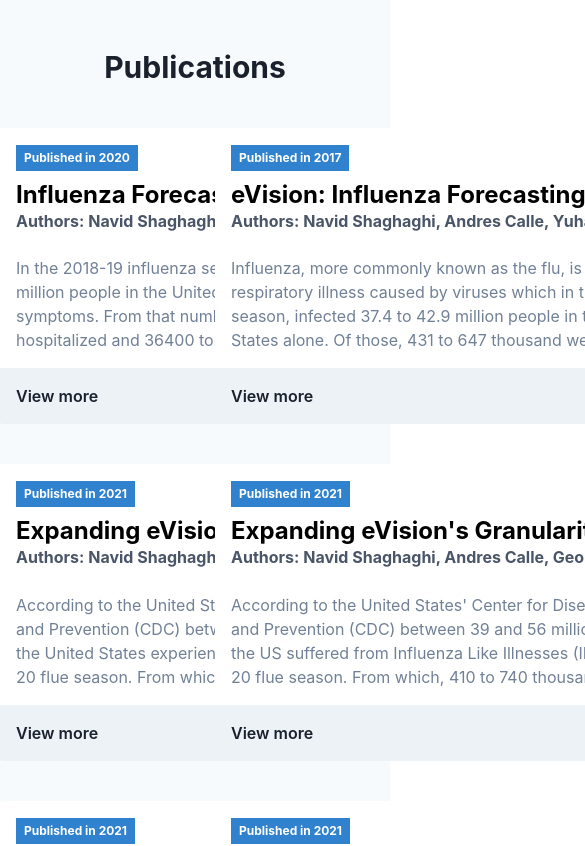
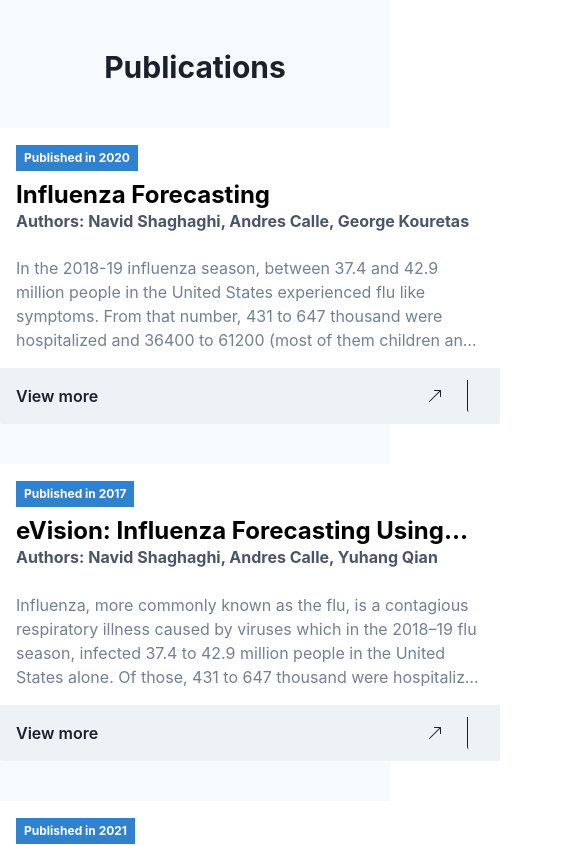
Before and after one commit to EpidemicVision/eVision-website, a React (Vite) app: page / in a window 390 px wide. Shown: the part 1220-2066 px from the top of the page, 585 px wide, since content can reach past the window. Built offline with nearby package versions, Linux system fonts and the light colour scheme.

Commit message:
fix: small mobile fixes

```diff
--- a/src/App.tsx
+++ b/src/App.tsx
@@ -10,7 +10,7 @@
 export const App = () => {
   return (
     <Layout>
-      <Box bg="gray.50">
+      <Box bg="gray.50" id="hero">
         <HeroSection />
       </Box>
 
--- a/src/components/Header.tsx
+++ b/src/components/Header.tsx
@@ -24,7 +24,7 @@
 import eVisionLogo from '../assets/eVision-Logo.png'
 
 const navLinks = [
-    { name: 'Home', link: '/' },
+    { name: 'Home', link: '#hero' },
     //!{ name: 'Tool', link: '#tool' },
     // { name: 'Features', link: '#features' },
     { name: 'Papers', link: '#publications' },
--- a/src/components/Publications.tsx
+++ b/src/components/Publications.tsx
@@ -71,7 +71,8 @@
 
     return (
         <Box
-            h="1000px"
+            h="fit-content"
+            id="publications"
         >
             <Heading
                 as="h1"
@@ -83,7 +84,7 @@
                 Publications
             </Heading>
             <SimpleGrid
-                columns={2}
+                columns={{ base: 1, md: 2 }}
                 spacing={10}
                 maxWidth={'100%'}
                 alignContent={'center'}
```
